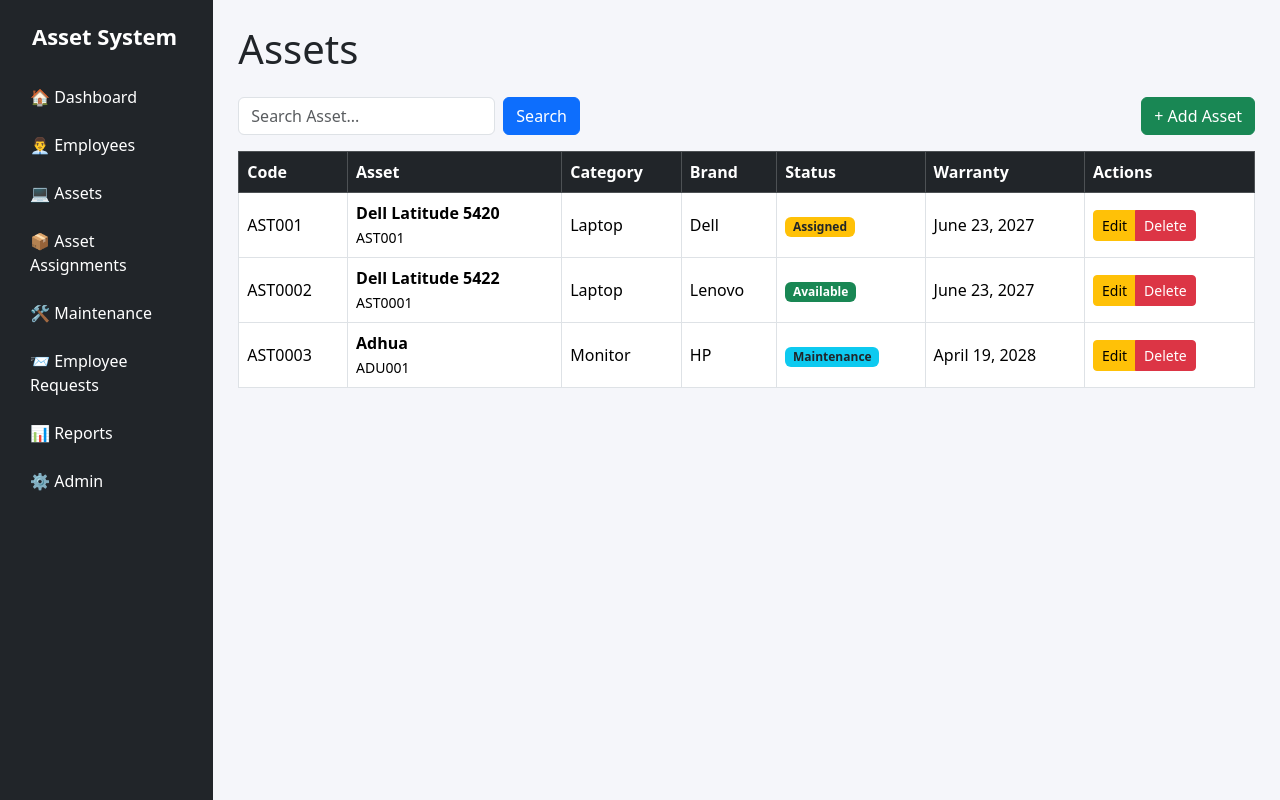
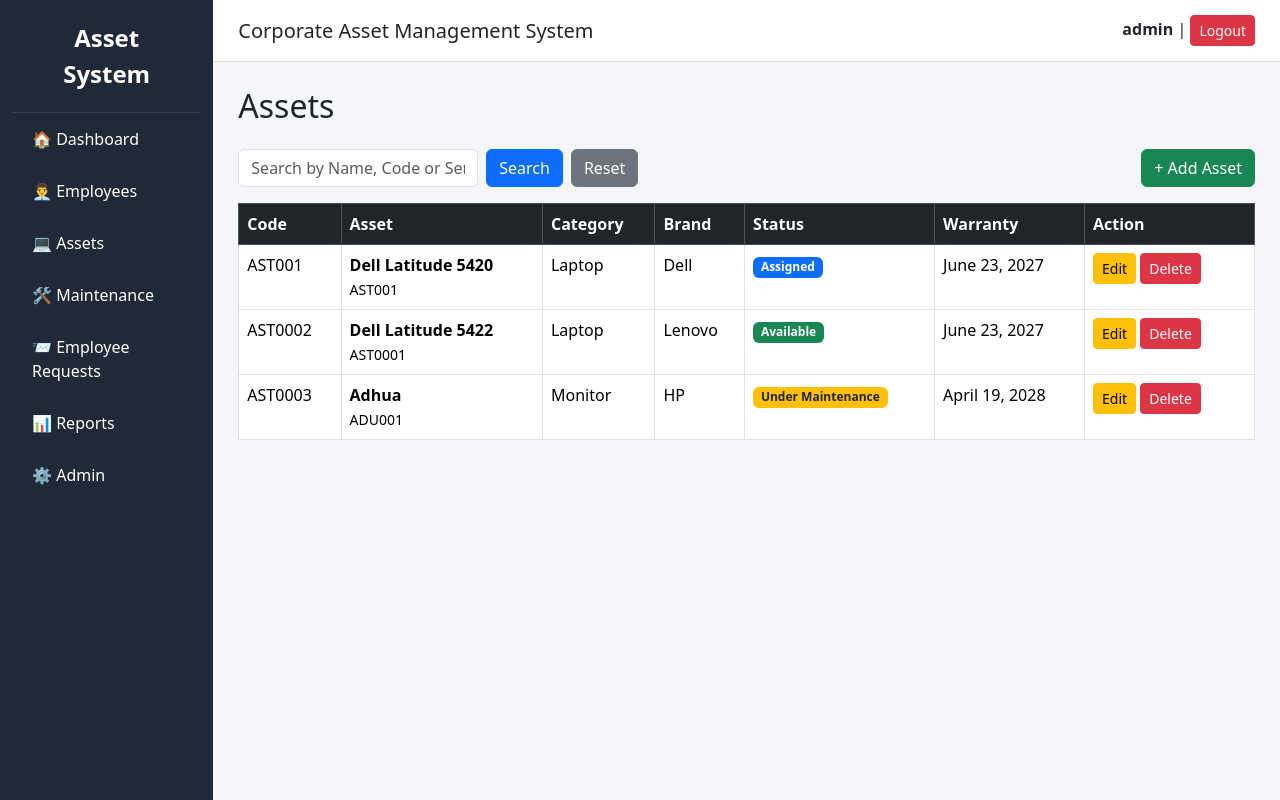
Before and after one commit to Fatema-Keya/CorporateAssetManagementSystem, a Django app: page /assets/ in a window 1280 px wide. Run offline with Django 5.2, Linux system fonts and the light colour scheme; a user stored in the database is signed in; data comes from the database, SQL or seed files in the repository; both versions use the stored data as it was after the commit.

```diff
--- /dev/null
+++ b/accounts/urls.py
@@ -0,0 +1,22 @@
+from django.urls import path
+
+from .views import (
+    login_view,
+    logout_view,
+)
+
+urlpatterns = [
+
+    path(
+        "login/",
+        login_view,
+        name="login",
+    ),
+
+    path(
+        "logout/",
+        logout_view,
+        name="logout",
+    ),
+
+]
--- a/assets/views.py
+++ b/assets/views.py
@@ -6,12 +6,14 @@ from django.contrib import messages
 from .models import Asset, AssetAssignment
 from .forms import AssetForm, AssetAssignmentForm
 from django.contrib.auth.decorators import login_required
+from utils.decorators import staff_required
 
 
 # ==========================
 # Asset CRUD
 # ==========================
 @login_required
+@staff_required
 def asset_list(request):
 
     query = request.GET.get("q")
@@ -35,6 +37,7 @@ def asset_list(request):
     )
 
 @login_required
+@staff_required
 def asset_create(request):
 
     if request.method == "POST":
@@ -58,6 +61,7 @@ def asset_create(request):
     )
 
 @login_required
+@staff_required
 def asset_update(request, pk):
 
     asset = get_object_or_404(Asset, pk=pk)
@@ -86,6 +90,7 @@ def asset_update(request, pk):
     )
 
 @login_required
+@staff_required
 def asset_delete(request, pk):
 
     asset = get_object_or_404(Asset, pk=pk)
@@ -108,6 +113,7 @@ def asset_delete(request, pk):
 # Asset Assignment
 # ==========================
 @login_required
+@staff_required
 def assignment_list(request):
 
     assignments = AssetAssignment.objects.select_related(
@@ -125,6 +131,7 @@ def assignment_list(request):
     )
 
 @login_required
+@staff_required
 def assignment_create(request):
 
     if request.method == "POST":
@@ -154,6 +161,7 @@ def assignment_create(request):
     )
 
 @login_required
+@staff_required
 def assignment_return(request, pk):
 
     assignment = get_object_or_404(
--- a/config/settings.py
+++ b/config/settings.py
@@ -132,5 +132,5 @@ AUTH_USER_MODEL = 'accounts.User'
 
 DEFAULT_AUTO_FIELD = 'django.db.models.BigAutoField'
 
-LOGIN_URL = "/admin/login/"
+LOGIN_URL = "/login/"
 LOGIN_REDIRECT_URL = "/"
--- a/config/urls.py
+++ b/config/urls.py
@@ -5,6 +5,7 @@ urlpatterns = [
     path("admin/", admin.site.urls),
 
     # Dashboard
+    path("", include("accounts.urls")),
     path("", include("dashboard.urls")),
 
     # Employees
--- a/employees/views.py
+++ b/employees/views.py
@@ -4,6 +4,7 @@ from django.contrib import messages
 from .models import Employee
 from .forms import EmployeeForm
 from django.contrib.auth.decorators import login_required
+from django.core.paginator import Paginator
 
 @login_required
 def employee_list(request):
@@ -28,6 +29,11 @@ def employee_list(request):
         "employees": employees,
         "query": query,
     }
+    paginator = Paginator(employees, 10)
+
+    page_number = request.GET.get("page")
+
+    employees = paginator.get_page(page_number)
 
     return render(
         request,
--- a/maintenance/views.py
+++ b/maintenance/views.py
@@ -4,6 +4,7 @@ from django.contrib import messages
 from .models import MaintenanceRecord
 from .forms import MaintenanceForm
 from django.contrib.auth.decorators import login_required
+from utils.decorators import staff_required
 
 @login_required
 def maintenance_list(request):
@@ -23,6 +24,7 @@ def maintenance_list(request):
     )
 
 @login_required
+@staff_required
 def maintenance_create(request):
 
     if request.method == "POST":
@@ -54,6 +56,7 @@ def maintenance_create(request):
     )
 
 @login_required
+@staff_required
 def maintenance_update(request, pk):
 
     record = get_object_or_404(
@@ -93,6 +96,7 @@ def maintenance_update(request, pk):
     )
 
 @login_required
+@staff_required
 def maintenance_delete(request, pk):
 
     record = get_object_or_404(
--- a/reports/views.py
+++ b/reports/views.py
@@ -5,8 +5,10 @@ from employees.models import Employee
 from maintenance.models import MaintenanceRecord
 from requests_app.models import EmployeeRequest
 from django.contrib.auth.decorators import login_required
+from utils.decorators import admin_required
 
 @login_required
+@admin_required
 def reports_dashboard(request):
 
     context = {
--- a/templates/assets/asset_list.html
+++ b/templates/assets/asset_list.html
@@ -4,48 +4,47 @@
 
 {% block content %}
 
-<h1 class="mb-4">Assets</h1>
+<h2 class="mb-4">Assets</h2>
 
-<div class="d-flex justify-content-between mb-3">
+<div class="d-flex justify-content-between align-items-center mb-3">
 
-    <form method="GET" class="d-flex">
+    <form method="GET" class="d-flex" style="width: 400px;">
 
         <input
             type="text"
             name="q"
             class="form-control me-2"
-            placeholder="Search Asset..."
+            placeholder="Search by Name, Code or Serial Number"
             value="{{ query|default:'' }}">
 
-        <button class="btn btn-primary">
+        <button class="btn btn-primary me-2">
             Search
         </button>
 
+        <a href="{% url 'asset_list' %}" class="btn btn-secondary">
+            Reset
+        </a>
+
     </form>
 
-    <a href="{% url 'asset_create' %}"
-       class="btn btn-success">
-
+    <a href="{% url 'asset_create' %}" class="btn btn-success">
         + Add Asset
-
     </a>
 
 </div>
 
-<table class="table table-bordered table-hover align-middle">
+<table class="table table-bordered table-hover">
 
     <thead class="table-dark">
 
         <tr>
-
             <th>Code</th>
             <th>Asset</th>
             <th>Category</th>
             <th>Brand</th>
             <th>Status</th>
             <th>Warranty</th>
-            <th width="170">Actions</th>
-
+            <th width="170">Action</th>
         </tr>
 
     </thead>
@@ -59,11 +58,8 @@
         <td>{{ asset.asset_code }}</td>
 
         <td>
-
             <strong>{{ asset.asset_name }}</strong><br>
-
             <small>{{ asset.model }}</small>
-
         </td>
 
         <td>{{ asset.category }}</td>
@@ -73,64 +69,41 @@
         <td>
 
             {% if asset.current_status == "Available" %}
-
-                    <span class="badge bg-success">
-                        Available
-                    </span>
+                <span class="badge bg-success">Available</span>
 
             {% elif asset.current_status == "Assigned" %}
-
-                    <span class="badge bg-warning text-dark">
-                        Assigned
-                    </span>
+                <span class="badge bg-primary">Assigned</span>
 
             {% elif asset.current_status == "Under Maintenance" %}
-
-                    <span class="badge bg-info text-dark">
-                        Maintenance
-                    </span>
+                <span class="badge bg-warning text-dark">Under Maintenance</span>
 
             {% elif asset.current_status == "Lost" %}
+                <span class="badge bg-danger">Lost</span>
 
-                    <span class="badge bg-danger">
-                        Lost
-                    </span>
+            {% elif asset.current_status == "Damaged" %}
+                <span class="badge bg-secondary">Damaged</span>
 
             {% else %}
-
-                    <span class="badge bg-secondary">
+                <span class="badge bg-dark">
                     {{ asset.current_status }}
                 </span>
-
             {% endif %}
 
         </td>
 
-            <td>
-
-                {{ asset.warranty_expiry }}
-
-            </td>
+        <td>{{ asset.warranty_expiry }}</td>
 
         <td>
 
-                <div class="btn-group">
-
             <a href="{% url 'asset_update' asset.id %}"
                class="btn btn-warning btn-sm">
-
                 Edit
-
             </a>
 
             <a href="{% url 'asset_delete' asset.id %}"
                class="btn btn-danger btn-sm">
-
                 Delete
-
             </a>
-
-                </div>
 
         </td>
 
--- a/templates/base.html
+++ b/templates/base.html
@@ -1,48 +1,68 @@
 <!DOCTYPE html>
 <html lang="en">
 <head>
+
     <meta charset="UTF-8">
+
     <meta name="viewport" content="width=device-width, initial-scale=1.0">
+
     <title>{% block title %}Corporate Asset Management{% endblock %}</title>
 
     <link href="https://cdn.jsdelivr.net/npm/bootstrap@5.3.3/dist/css/bootstrap.min.css" rel="stylesheet">
 
     <style>
+
         body{
-            background:#f5f6fa;
+            background:#f4f6f9;
         }
 
         .sidebar{
             min-height:100vh;
-            background:#212529;
+            background:#1f2937;
+        }
+
+        .brand{
+            color:white;
+            font-size:24px;
+            font-weight:bold;
+            padding:20px;
+            text-align:center;
+            border-bottom:1px solid rgba(255,255,255,.1);
         }
 
         .sidebar a{
+            display:block;
             color:white;
+            padding:14px 20px;
             text-decoration:none;
-            display:block;
-            padding:12px 18px;
+            transition:.2s;
         }
 
         .sidebar a:hover{
-            background:#0d6efd;
+            background:#2563eb;
+        }
+
+        .topbar{
+            background:white;
+            padding:15px 25px;
+            border-bottom:1px solid #ddd;
+            display:flex;
+            justify-content:space-between;
+            align-items:center;
         }
 
         .content{
             padding:25px;
         }
 
-        .brand{
-            color:white;
-            font-size:22px;
+        .username{
             font-weight:bold;
-            padding:20px;
-            display:block;
         }
+
     </style>
 
 </head>
-<script src="https://cdn.jsdelivr.net/npm/bootstrap@5.3.3/dist/js/bootstrap.bundle.min.js"></script>
+
 <body>
 
 <div class="container-fluid">
@@ -61,9 +81,7 @@ Asset System
 
 <a href="/assets/">💻 Assets</a>
 
-<a href="/assets/assignments/">📦 Asset Assignments</a>
-
-<a href="/maintenance/">🛠️ Maintenance</a>
+<a href="/maintenance/">🛠 Maintenance</a>
 
 <a href="/requests/">📨 Employee Requests</a>
 
@@ -73,7 +91,41 @@ Asset System
 
 </div>
 
-<div class="col-md-10 content">
+<div class="col-md-10 p-0">
+
+<div class="topbar">
+
+<div>
+
+<h5 class="mb-0">
+Corporate Asset Management System
+</h5>
+
+</div>
+
+<div>
+
+<span class="username">
+
+{{ request.user.username }}
+
+</span>
+
+|
+
+<a href="{% url 'logout' %}"
+class="btn btn-sm btn-danger">
+
+Logout
+
+</a>
+
+</div>
+
+</div>
+
+<div class="content">
+
 {% if messages %}
 
 {% for message in messages %}
@@ -103,5 +155,9 @@ Asset System
 
 </div>
 
+</div>
+
+<script src="https://cdn.jsdelivr.net/npm/bootstrap@5.3.3/dist/js/bootstrap.bundle.min.js"></script>
+
 </body>
 </html>
--- /dev/null
+++ b/utils/decorators.py
@@ -0,0 +1,13 @@
+from django.contrib.auth.decorators import user_passes_test
+
+
+def admin_required(view_func):
+    return user_passes_test(
+        lambda u: u.is_authenticated and u.is_superuser
+    )(view_func)
+
+
+def staff_required(view_func):
+    return user_passes_test(
+        lambda u: u.is_authenticated and u.is_staff
+    )(view_func)
```
Also changed, not shown: accounts/forms.py (added, +23 -0 lines), accounts/views.py (+50 -2 lines), templates/accounts/login.html (added, +76 -0 lines), templates/employees/employee_list.html (+36 -0 lines), templates/maintenance/maintenance_list.html (+29 -1 lines), templates/requests_app/request_list.html (+25 -1 lines), db.sqlite3, utils/__init__.py (added). Lines whose indentation alone changed are shown as unchanged.
